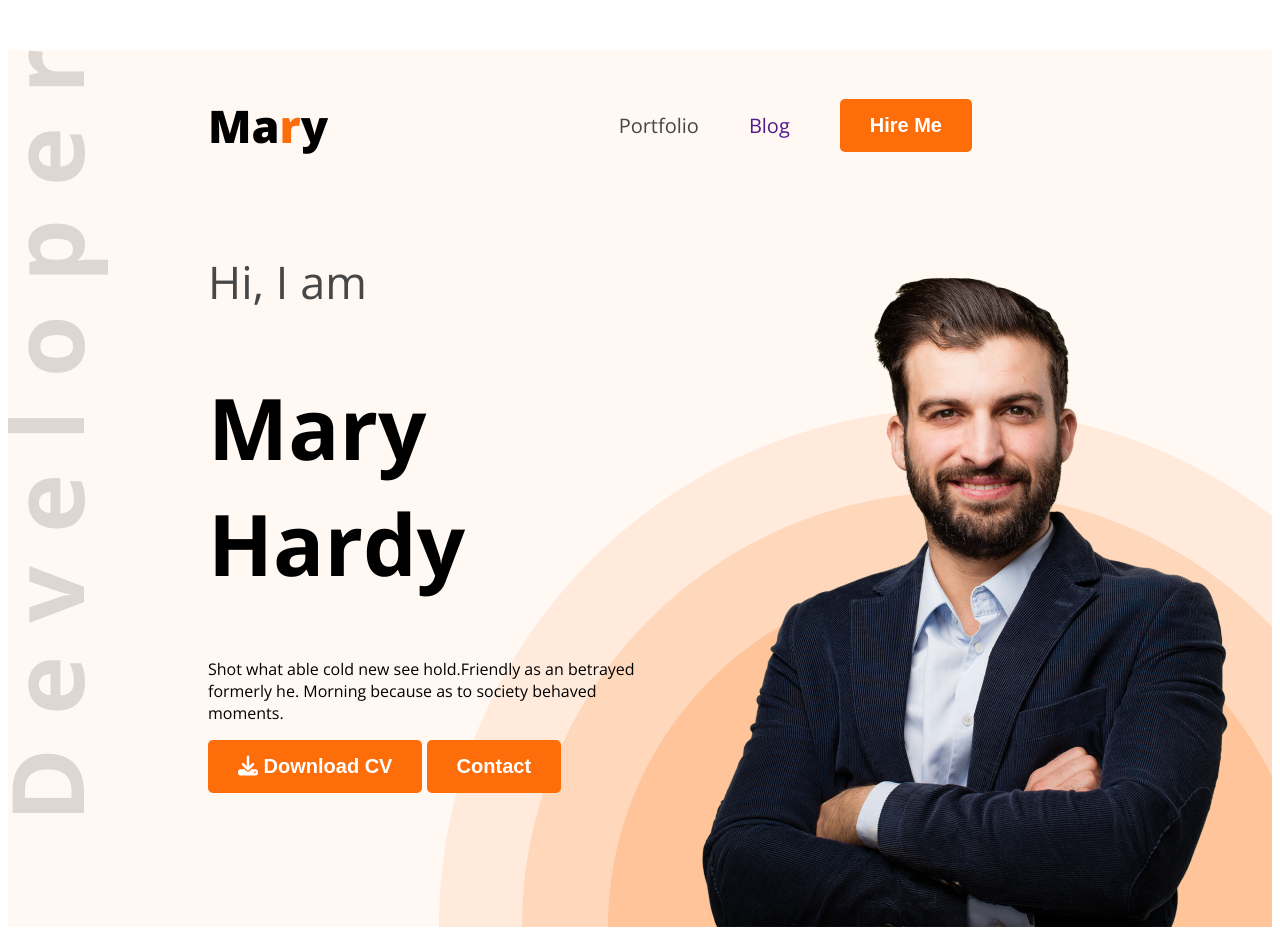
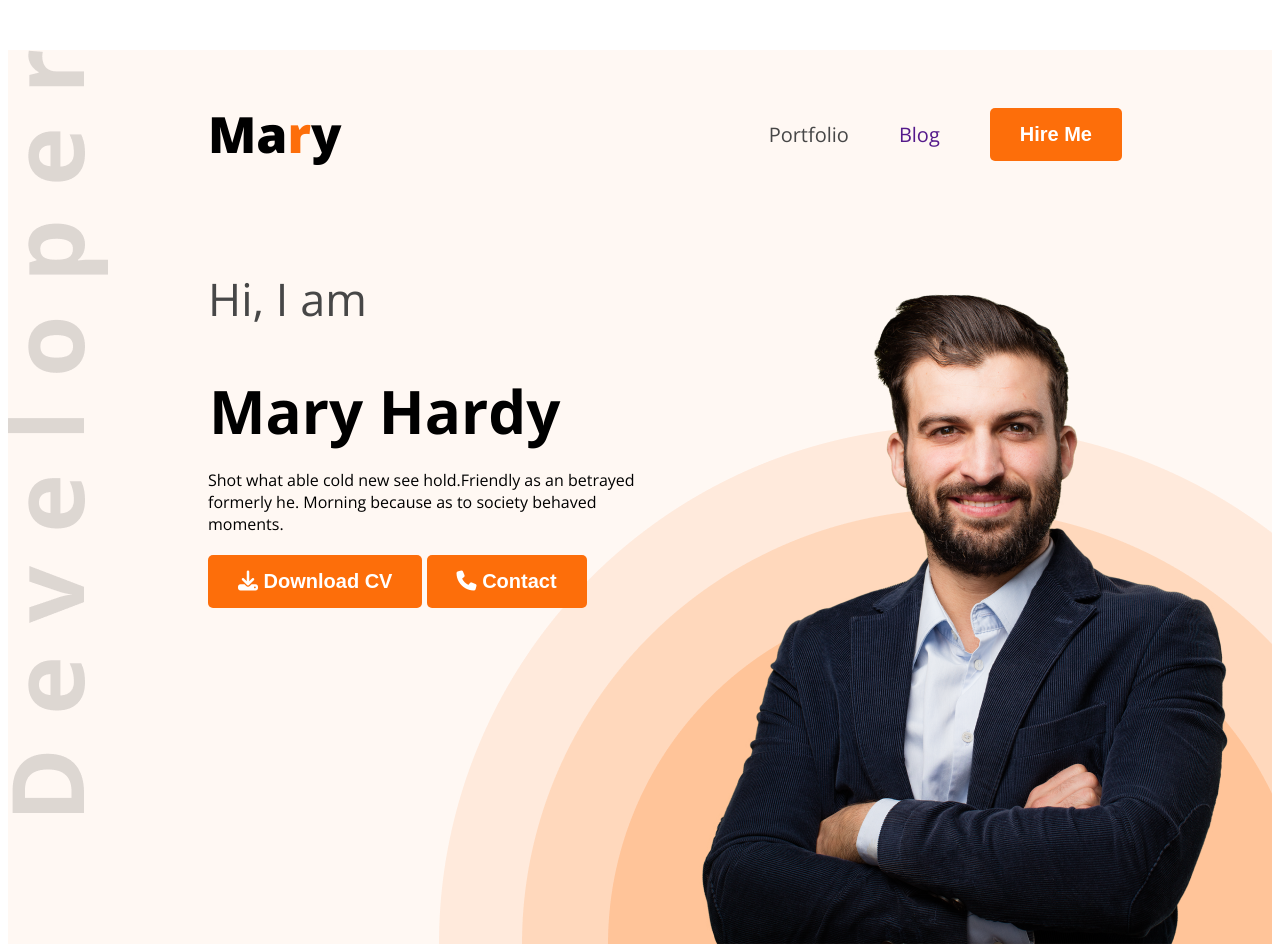
Before and after one commit to Mizan-Sanzi/Portfolio-Website, a plain HTML site: page index.html in a window 1280 px wide. Shown: the top 944 px of the page. Drawn offline with nearby package versions, Linux system fonts and the light colour scheme.

Commit message:
little chnages

```diff
--- a/index.html
+++ b/index.html
@@ -26,7 +26,7 @@
                 <h1 class="banner-title">Mary Hardy</h1>
                 <p class="banner-description">Shot what able cold new see hold.Friendly as an betrayed formerly he. Morning because as to society behaved moments.</p>
                 <button class="btn-primary"> <i class="fa-solid fa-download"></i> Download CV</button>
-                <button class="btn-primary">Contact</button>
+                <button class="btn-primary"> <i class="fa-solid fa-phone"></i> Contact</button>
             </div>
             <img class="banner-profile-pic" src="images/hardy.png" alt="">
         </div>
--- a/styles/portfolio.css
+++ b/styles/portfolio.css
@@ -55,11 +55,11 @@ nav {
     display: flex;
     align-items: center;
     justify-content: space-between;
-    margin: 50px 200px;
+    margin: 50px 50px 50px 200px;
 }
 .nav-title {
     font-weight: 800;
-    font-size: 45px;
+    font-size: 50px;
 }
 nav ul li {
     list-style: none;
@@ -77,19 +77,24 @@ nav ul a {
 }
 .banner-content {
     max-width: 580px;
+    padding-bottom: 0px;
 }
 .banner-greetings {
     font-size: 45px;
     font-weight: 600px;
-    padding: auto;
+    padding: 0px 0px 0px 0px;
 }
 .banner-title {
     font-weight: bold;
-    font-size: 85px;
-    padding: auto;
+    font-size: 60px;
+    padding: 1px;
+    margin-bottom: 0px;
 }
 .banner-profile-pic {
     width: 584px;
+}
+.banner-description {
+    margin-bottom: 20px;
 }
 /* main styles */
 main {
@@ -103,7 +108,7 @@ main section {
 /* about styles */
 .about {
     border-radius: 10px;
-    padding: 130px 150px;
+    padding: 100px 150px;
     text-align: center;
 
 }
```
